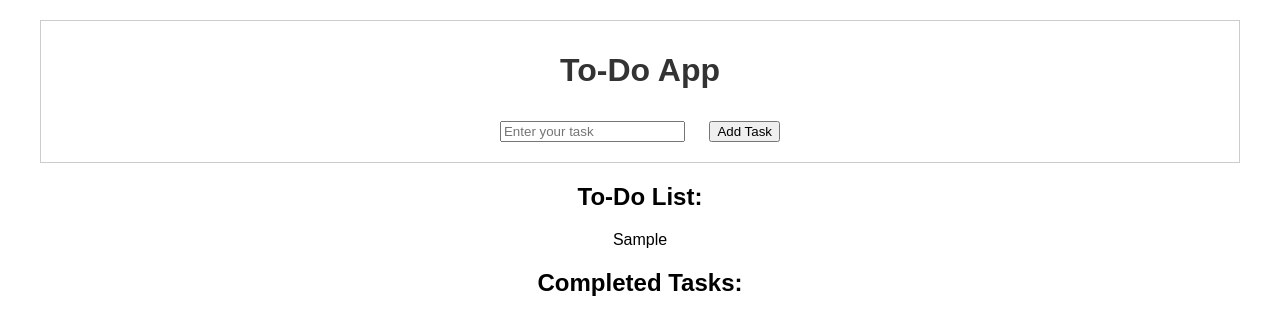
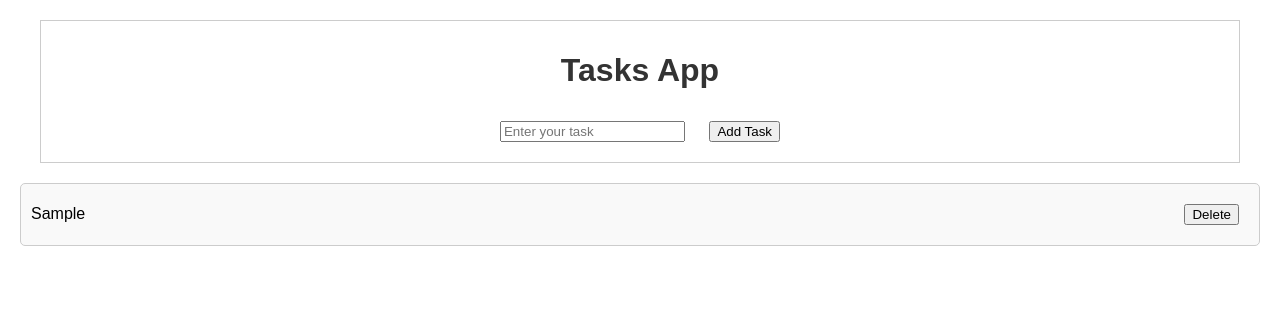
Before and after one commit to vaisthesigma/ReminderChromeOS, a plain HTML site: page index.html in a window 1280 px wide. Both pictures are taken after typing "Sample" into the empty fields and a click on the button "Add Task". Drawn offline with Linux system fonts and the light colour scheme.

Commit message:
complete code overhaul (x2)

```diff
--- a/index.html
+++ b/index.html
@@ -1,22 +1,17 @@
 <!DOCTYPE html>
 <html>
 <head>
-    <title>To-Do App</title>
+    <title>Tasks App</title>
     <link rel="stylesheet" type="text/css" href="style.css">
 </head>
 <body>
     <div class="container">
-        <h1>To-Do App</h1>
+        <h1>Tasks App</h1>
         <input type="text" id="task" placeholder="Enter your task">
         <button id="add-task">Add Task</button>
     </div>
     <div class="tasks">
-        <h2>To-Do List:</h2>
         <ul id="task-list"></ul>
-    </div>
-    <div class="completed-tasks">
-        <h2>Completed Tasks:</h2>
-        <ul id="completed-task-list"></ul>
     </div>
     <script src="script.js"></script>
 </body>
--- a/script.js
+++ b/script.js
@@ -2,24 +2,20 @@ document.addEventListener("DOMContentLoaded", function () {
     const taskInput = document.getElementById("task");
     const addTaskButton = document.getElementById("add-task");
     const taskList = document.getElementById("task-list");
-    const completedTaskList = document.getElementById("completed-task-list");
 
     addTaskButton.addEventListener("click", function () {
-        const task = taskInput.value;
+        const taskText = taskInput.value;
 
-        if (task) {
+        if (taskText) {
             const taskItem = document.createElement("li");
-            taskItem.textContent = task;
+            taskItem.innerHTML = `
+                <span>${taskText}</span>
+                <button class="delete">Delete</button>
+            `;
             taskList.appendChild(taskItem);
 
-            taskItem.addEventListener("click", function () {
-                if (!taskItem.classList.contains("completed")) {
-                    taskItem.classList.add("completed");
-                    completedTaskList.appendChild(taskItem);
-                } else {
-                    taskItem.classList.remove("completed");
-                    taskList.appendChild(taskItem);
-                }
+            taskItem.querySelector(".delete").addEventListener("click", function () {
+                taskList.removeChild(taskItem);
             });
 
             taskInput.value = "";
--- a/style.css
+++ b/style.css
@@ -26,9 +26,15 @@ ul {
 li {
     margin-bottom: 10px;
     cursor: pointer;
+    display: flex;
+    justify-content: space-between;
+    align-items: center;
+    padding: 10px;
+    border: 1px solid #ccc;
+    background: #f9f9f9;
+    border-radius: 5px;
 }
 
-.completed {
-    text-decoration: line-through;
-    color: #777;
+li:hover {
+    background: #fff;
 }
```
